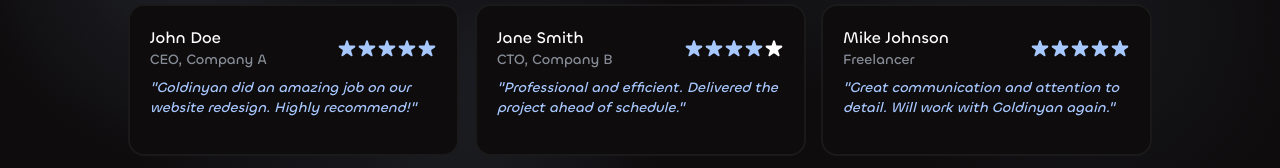
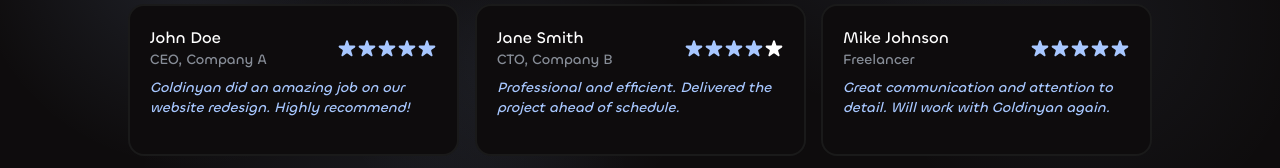
Before and after one commit to Goldinyan/MyPortfolio, a Next.js app: page /testimonials in a window 1280 px wide. Shown: the part 256-424 px from the top of the page. Built offline with nearby package versions, Linux system fonts and the light colour scheme.

Commit message:
fixed bug hopefully

```diff
--- a/src/app/testimonials.tsx
+++ b/src/app/testimonials.tsx
@@ -75,7 +75,7 @@
             </div>
 
             <p className="text-text-secondary text-sm italic mb-4 pt-2">
-             {`"${testimonial.feedback}"`}
+             {`${testimonial.feedback}`}
             </p>
           </div>
         ))}
--- a/src/app/testimonials/page.tsx
+++ b/src/app/testimonials/page.tsx
@@ -70,7 +70,7 @@
                   </div>
 
                   <p className="text-text-secondary text-sm italic mb-4 pt-2">
-                   {`"${testimonial.feedback}"`}
+                   {`${testimonial.feedback}`}
                   </p>
                 </div>
               </TiltCard>
```
